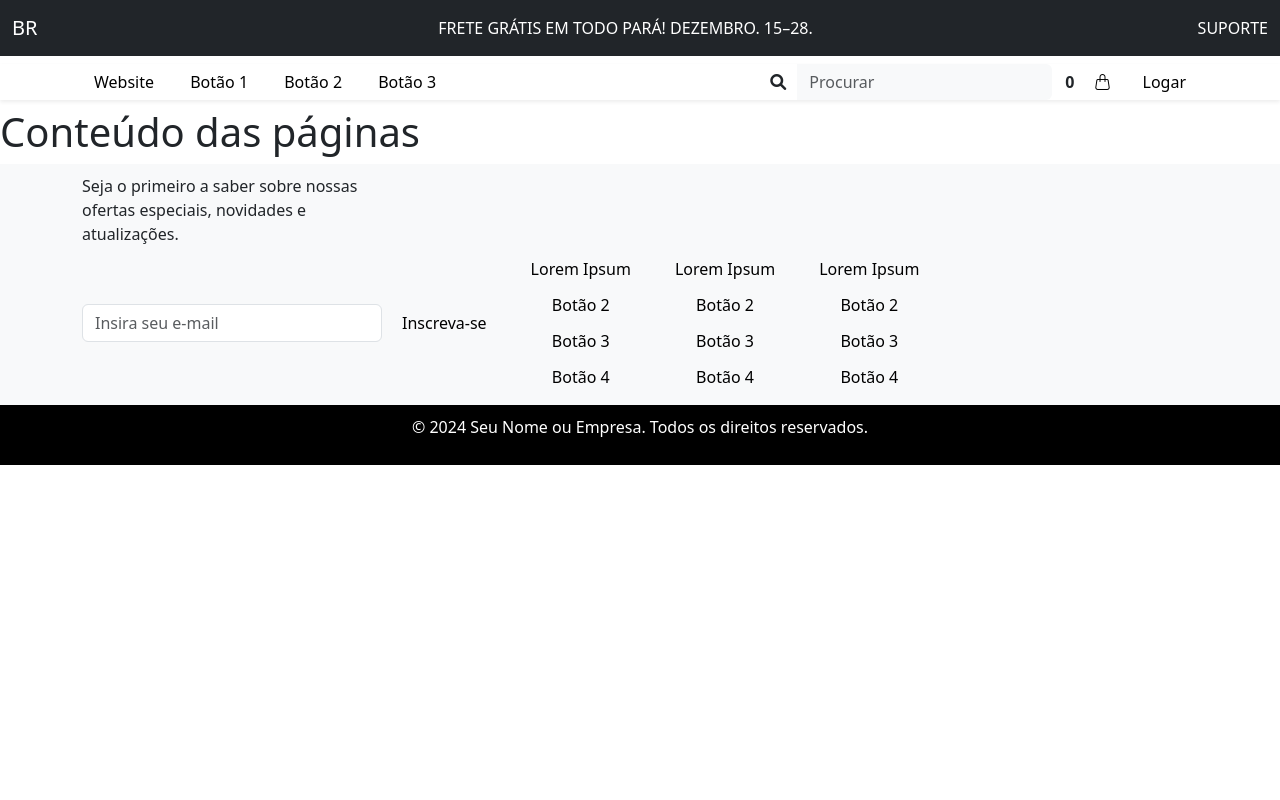
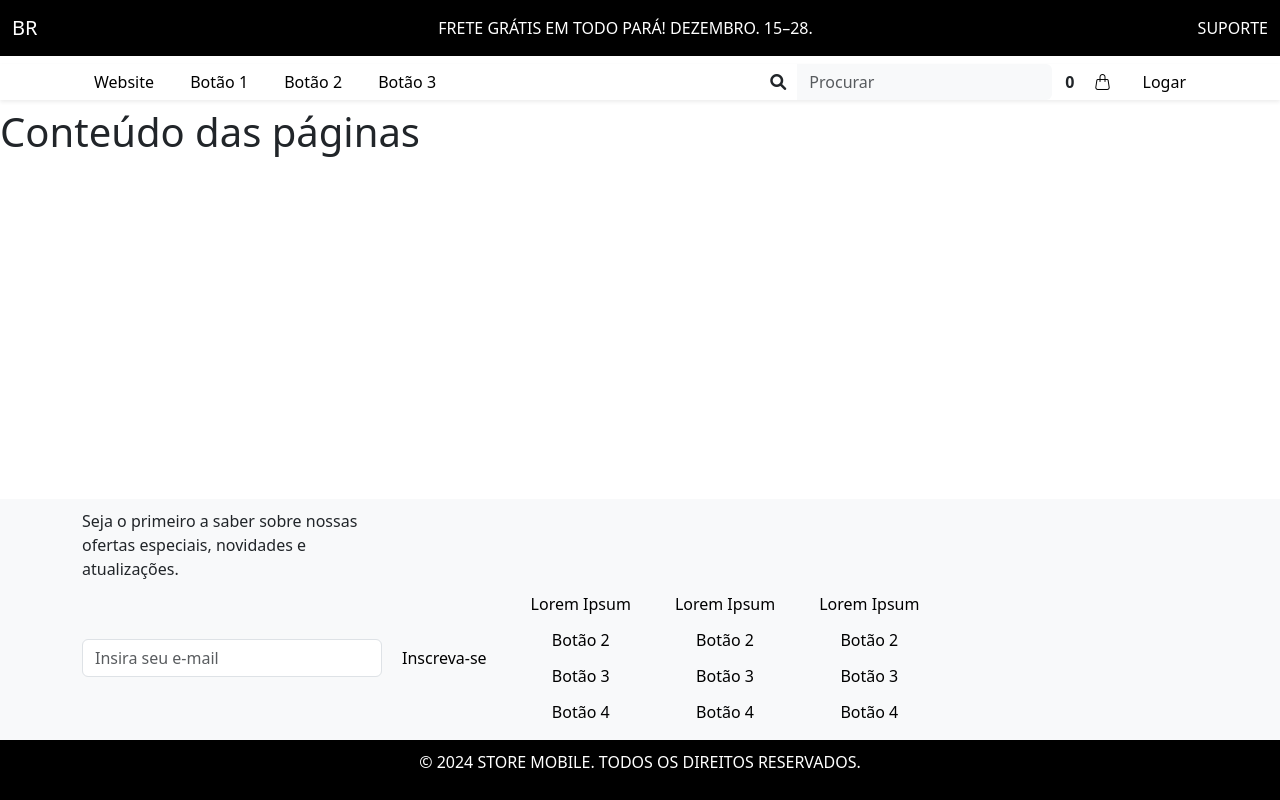
Before and after one commit to TheParousia/PI-TI-Ecommerce, a Django app: page / in a window 1280 px wide. Run offline with Django 4.2, Linux system fonts and the light colour scheme; some libraries are stand-ins or nearby versions.

Commit message:
Modificação para as cores certa, nome do app alterada tambem

```diff
--- a/templates/master.html
+++ b/templates/master.html
@@ -10,6 +10,15 @@
   <link rel="stylesheet" href="https://cdnjs.cloudflare.com/ajax/libs/font-awesome/6.0.0-beta3/css/all.min.css">
   <link rel="stylesheet" href="https://cdn.jsdelivr.net/npm/bootstrap-icons@1.11.3/font/bootstrap-icons.min.css">
   <style>
+    html, body {
+      height: 100%;
+      margin: 0;
+      display: flex;
+      flex-direction: column;
+    }
+    main {
+      flex: 1;
+    }
     .btn-no-border {
       border: none; /* Remove a borda dos botões */
       color: black; /* Define a cor da fonte como preta */
@@ -30,14 +39,14 @@
       color: white; /* Cor do texto */
       text-align: center; /* Centraliza o texto */
       padding: 10px 0; /* Espaçamento interno */
-      position: relative; /* Para manter na parte inferior */
-      bottom: 0;
+      position: relative;
       width: 100%;
     }
     .subscribe-section {
       background-color: #f8f9fa; /* Cor de fundo da seção de inscrição */
       padding: 10px; /* Espaçamento interno */
       text-align: left; /* Alinhamento à esquerda */
+      width: 100%;
     }
     .subscribe-section .form-control {
       width: 300px; /* Define a largura do campo de e-mail */
@@ -56,12 +65,16 @@
       display: flex; /* Flex para alinhar horizontalmente */
       align-items: center; /* Alinhamento vertical */
     }
+    .navbar {
+      background-color: black !important; /* Força a cor preta */
+      border-color: black !important; /* Remove qualquer cor de borda */
+    }
   </style>
 </head>
 <body>
   <header>
     <!-- Navbar fixa -->
-    <nav class="navbar navbar-expand-md navbar-dark bg-dark">
+    <nav class="navbar navbar-expand-md navbar-dark" style="background-color: black !important;">
       <div class="container-fluid">
         <a class="navbar-brand" href="#">BR</a>
         <button class="navbar-toggler" type="button" data-bs-toggle="collapse" data-bs-target="#navbarCollapse" aria-controls="navbarCollapse" aria-expanded="false" aria-label="Alternar navegação">
@@ -106,8 +119,10 @@
     </div>
   </header>
 
-  {% block content %}
-  {% endblock %}
+  <main>
+    {% block content %}
+    {% endblock %}
+  </main>
 
   <!-- Seção de Inscreva-se -->
   <div class="subscribe-section">
@@ -142,7 +157,7 @@
 
   <!-- Rodapé -->
   <footer>
-    <p>© 2024 Seu Nome ou Empresa. Todos os direitos reservados.</p>
+    <p>© 2024 STORE MOBILE. TODOS OS DIREITOS RESERVADOS.</p>
   </footer>
 
   {% bootstrap_javascript %}
```
